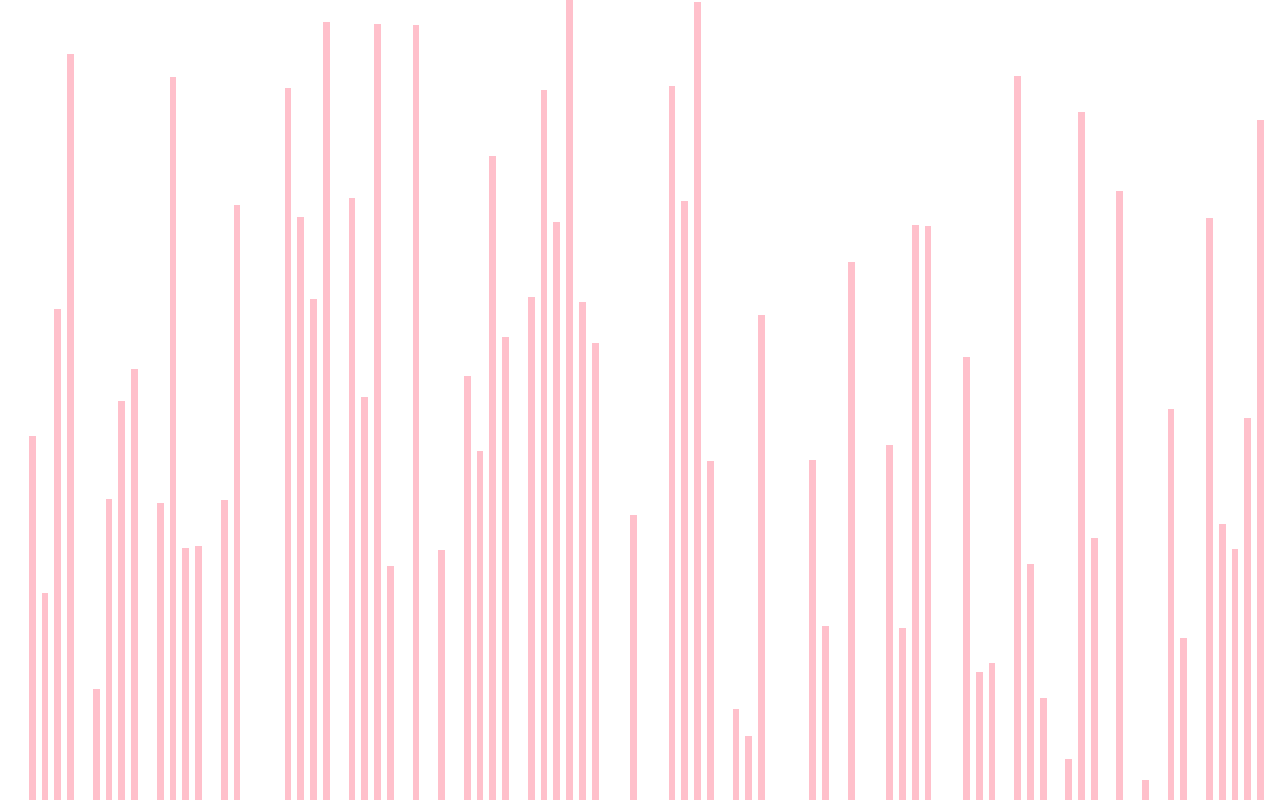
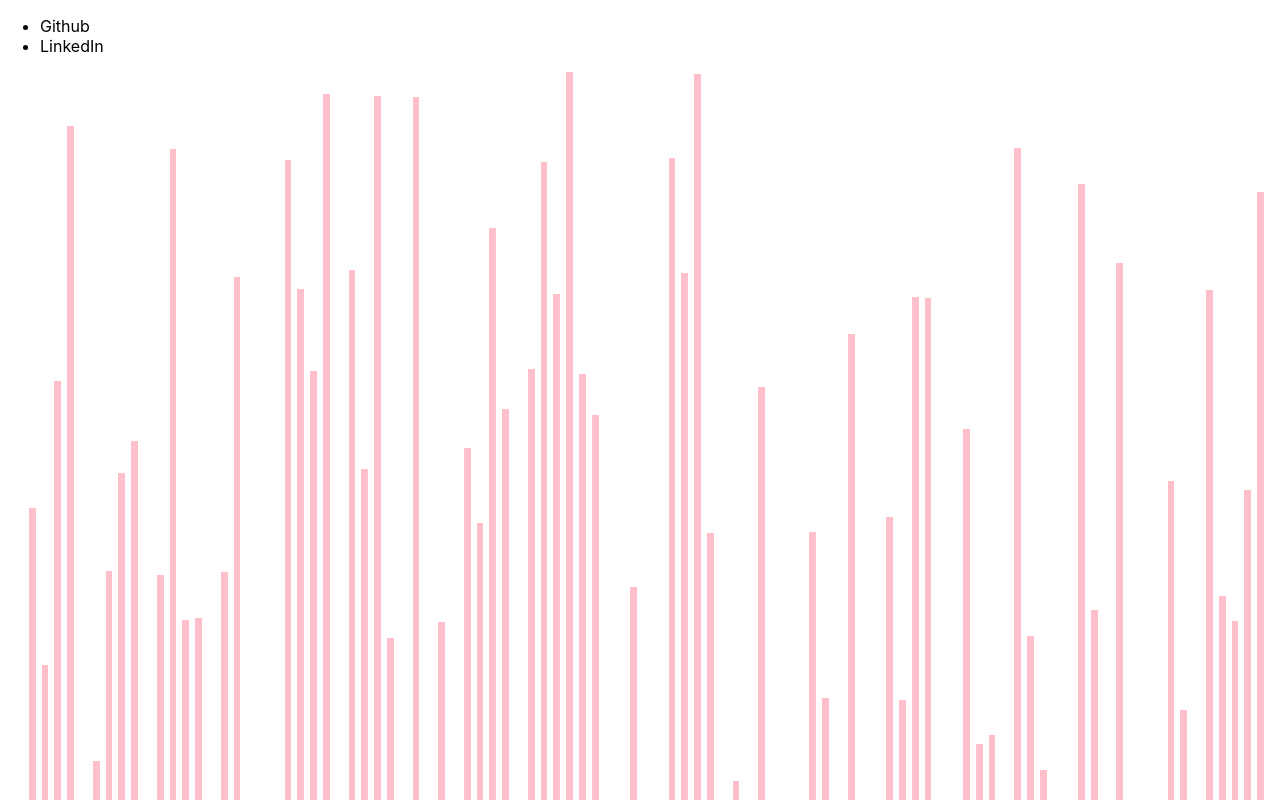
Before and after one commit to joshua-lee-sf/sortingvisualizer, a React (Create React App) app: page / in a window 1280 px wide. Shown: the top 800 px of the page. Built offline with nearby package versions, Linux system fonts and the light colour scheme.

Commit message:
update navbar

```diff
--- a/src/components/NavBar/index.js
+++ b/src/components/NavBar/index.js
@@ -1,8 +1,11 @@
 import './navbar.scss';
+import NavBarItem from './navbaritem';
 
 const NavBar = () => {
     return(
-        <></>
+        <nav className="nav-bar-container">
+            <NavBarItem/>
+        </nav>
     )
 }
 
--- /dev/null
+++ b/src/components/NavBar/navbaritem.js
@@ -0,0 +1,19 @@
+const NavBarItem = () => {
+    return(
+        <>
+            <div className="navbar-left">
+                <ul>
+
+                </ul>
+            </div>
+            <div className="navbar-right">
+                <ul>
+                    <li>Github</li>
+                    <li>LinkedIn</li>
+                </ul>
+            </div>
+        </>
+    )
+}
+
+export default NavBarItem
--- a/src/components/SortingVisualizer/index.js
+++ b/src/components/SortingVisualizer/index.js
@@ -22,6 +22,7 @@ const SortingVisualizer = () => {
     }
 
     return(
+        <>
             <div className="array-bar-container">
                 {array.map((value, idx) => {
                     return(
@@ -34,6 +35,9 @@ const SortingVisualizer = () => {
                     )
                 })}
             </div>
+            <button>Generate New Array</button>
+        </>
+
     )
 }
 
```
Lines whose indentation alone changed are shown as unchanged.
